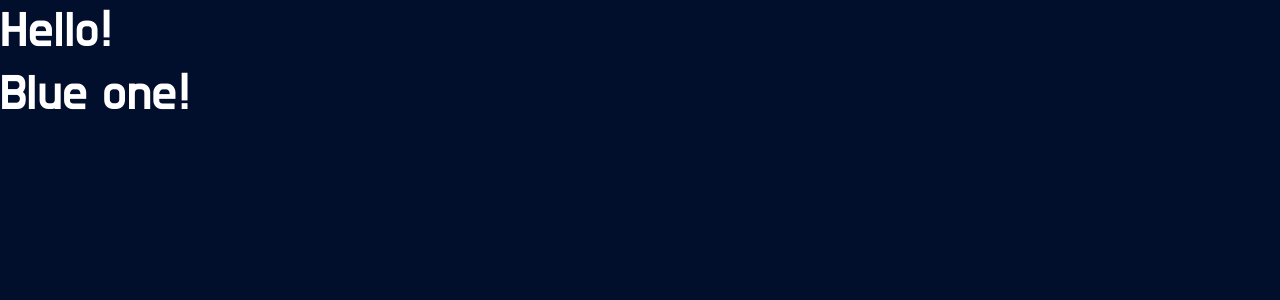
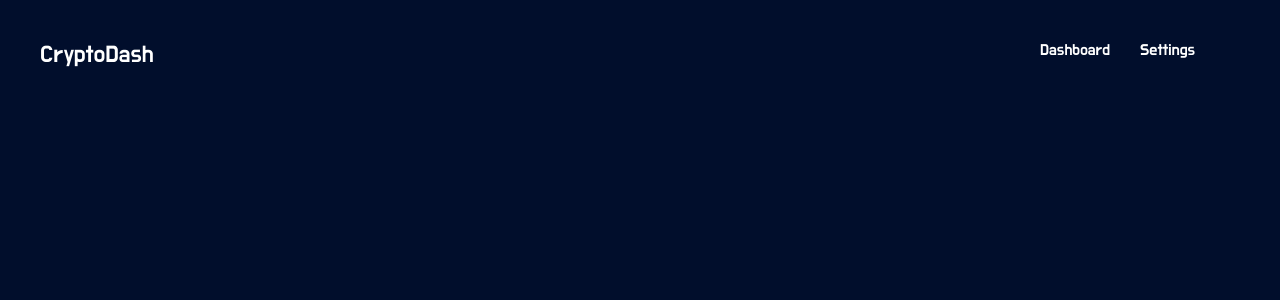
Before and after one commit to cr7yash/react-crypto-dash, a React (Create React App) app: page / in a window 1280 px wide. Shown: the top 300 px of the page. Built offline with nearby package versions, Linux system fonts and the light colour scheme.

Commit message:
Adição do 'menu'

```diff
--- a/src/App.js
+++ b/src/App.js
@@ -2,24 +2,35 @@ import React, { Component } from 'react';
 import './App.css'
 import styled from 'styled-components'
 
-const CustomElement = styled.div`
-  font-size: 50px;
+const Logo = styled.div`
+  font-size: 1.5em;
 `
 
-const BlueElement = CustomElement.extend`
+const ControlButton = styled.div`
+
+`
+
+const AppLayout = styled.div`
+  padding: 40px;
+  display: grid;
+  grid-template-columns: 180px auto 100px 100px;
 `
 
 class App extends Component {
   render() {
     return (
-      <div>
-        <CustomElement>
-          Hello!
-        </CustomElement>
-        <BlueElement>
-          Blue one!
-        </BlueElement>
-      </div>
+      <AppLayout>
+        <Logo>
+          CryptoDash
+        </Logo>
+        <div></div>
+        <ControlButton>
+          Dashboard
+        </ControlButton>
+        <ControlButton>
+          Settings
+        </ControlButton>
+      </AppLayout>
     )
   }
 }
```
